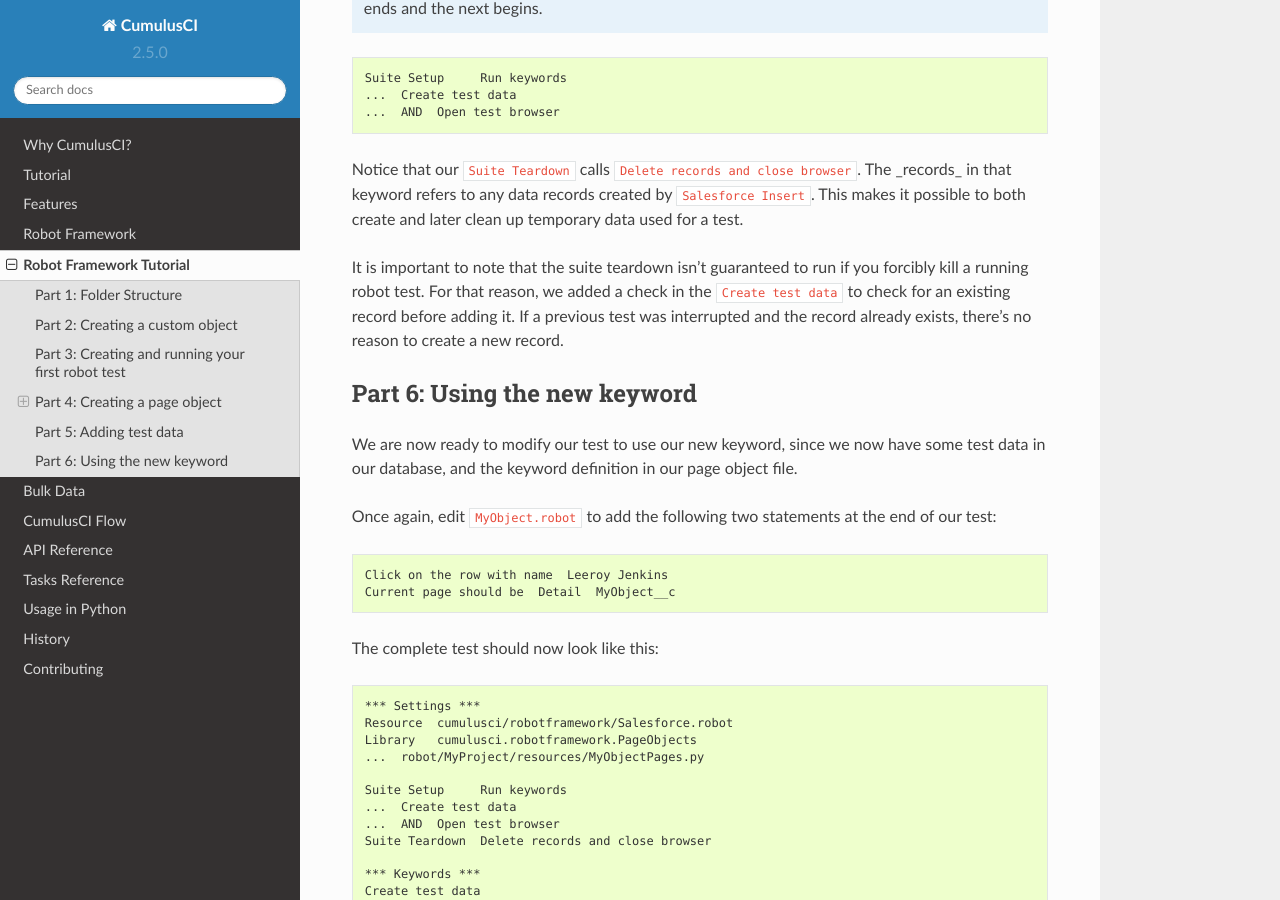
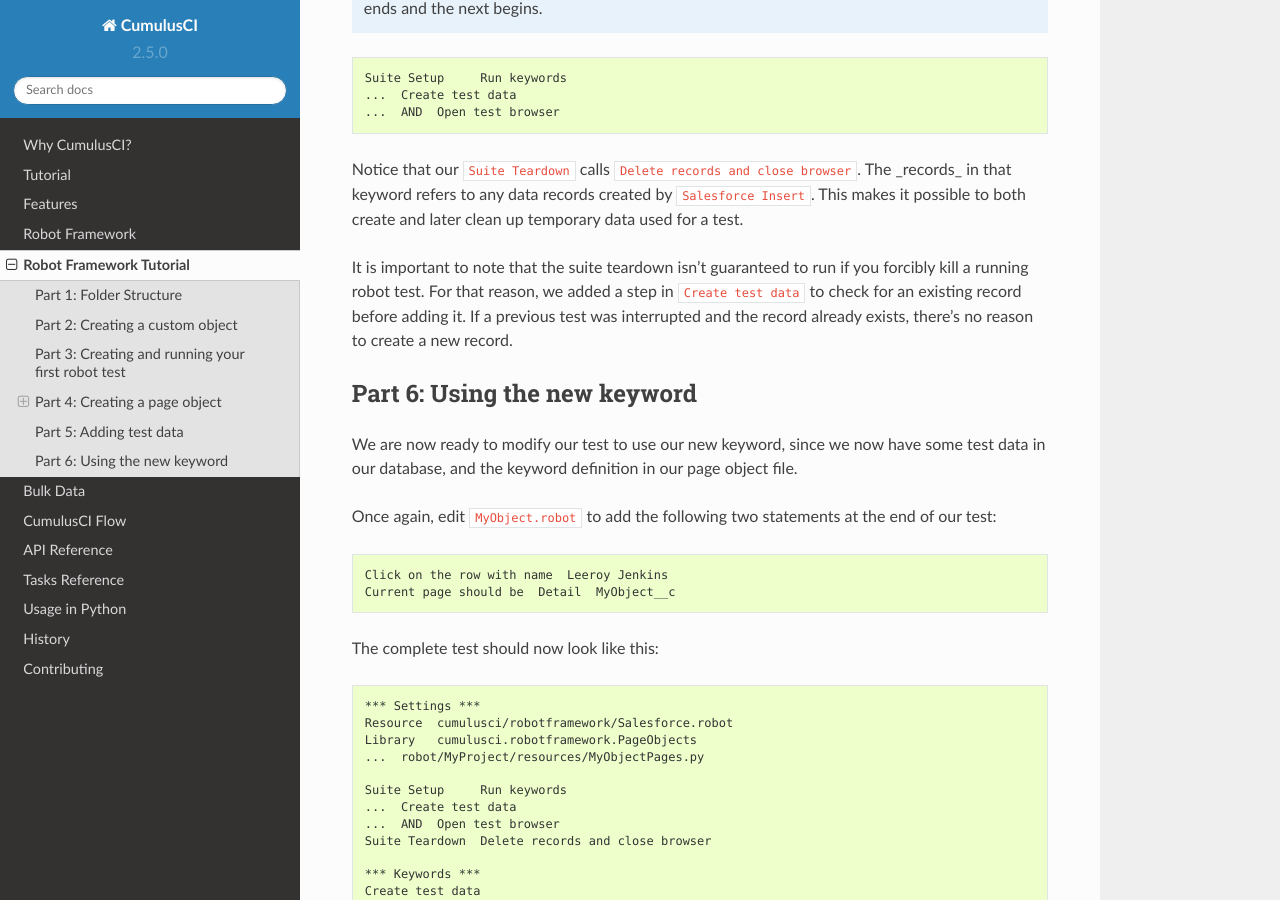
Before and after one commit to SFDO-Tooling/CumulusCI, a Sphinx documentation site: the page built from docs/robotframework-tutorial.rst, in a window 1280 px wide and 900 px high, scrolled down 5354 px. Built offline with Sphinx 7.4.7 and the Read the Docs theme 2.0.0, drawn with Linux system fonts in a browser that asks for light colours; pages that are not in the unit, such as notebooks, are missing from menus.

Commit message:
Update docs/robotframework-tutorial.rst
Co-Authored-By: James Estevez <j@jstvz.org>

```diff
--- a/docs/robotframework-tutorial.rst
+++ b/docs/robotframework-tutorial.rst
@@ -309,7 +309,7 @@ both create and later clean up temporary data used for a test.
 
 It is important to note that the suite teardown isn't guaranteed to run
 if you forcibly kill a running robot test. For that reason, we added a
-check in the ``Create test data`` to check for an existing record
+step in ``Create test data`` to check for an existing record
 before adding it. If a previous test was interrupted and the record
 already exists, there's no reason to create a new record.
 
```
